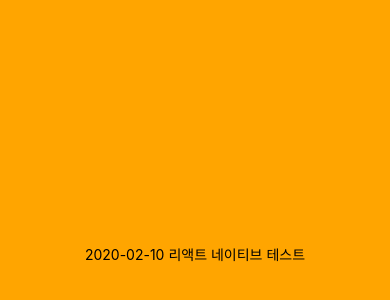
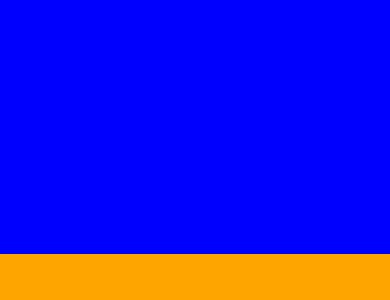
Before and after one commit to dev-93/Weather-App, a React Native app: screen / in a window 390 px wide. Shown: the part 168-468 px from the top of the page. Built offline with nearby package versions, Linux system fonts and the light colour scheme.

Commit message:
Layouts with Flexbox

```diff
--- a/App.js
+++ b/App.js
@@ -4,7 +4,8 @@ import { StyleSheet, Text, View } from 'react-native';
 export default function App() {
   return (
     <View style={styles.container}>
-      <Text>2020-02-10 리액트 네이티브 테스트</Text>
+      <View style={styles.blueView} />
+      <View style={styles.orangeView} />
     </View>
   );
 }
@@ -12,8 +13,13 @@ export default function App() {
 const styles = StyleSheet.create({
   container: {
     flex: 1,
-    backgroundColor: 'orange',
-    alignItems: 'center',
-    justifyContent: 'center',
   },
+  blueView: {
+    flex:1,
+    backgroundColor:"blue"
+  },
+  orangeView: {
+    flex:1,
+    backgroundColor:"orange"
+  }
 });
```
